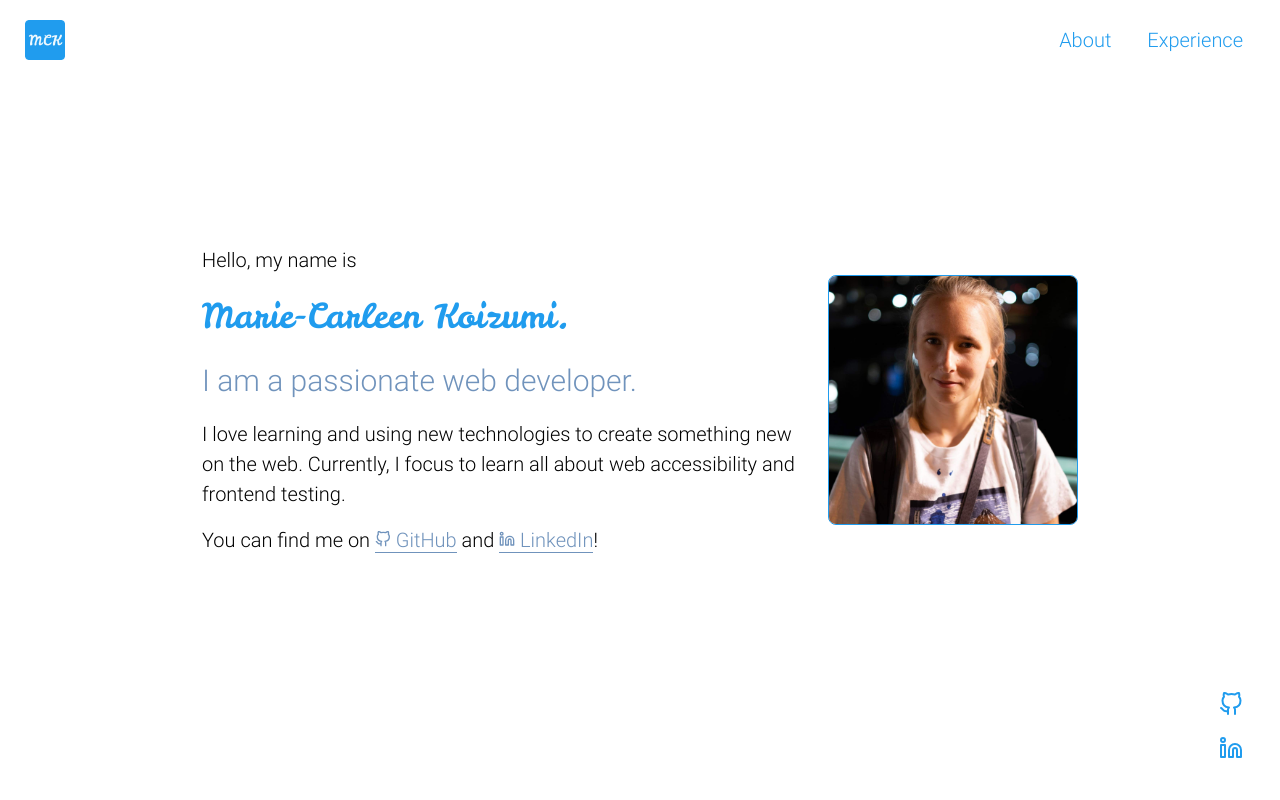
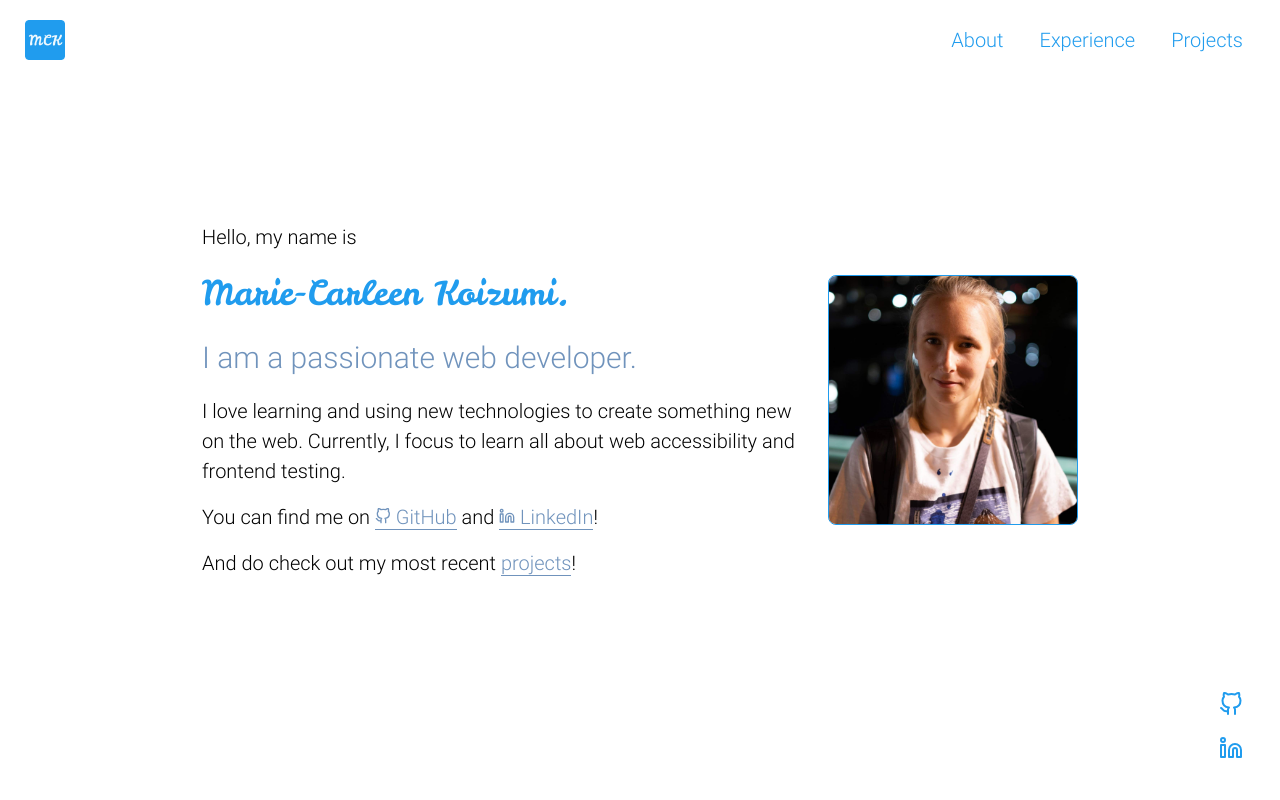
Before and after one commit to macfrei/portfolio, a React (Create React App) app: page / in a window 1280 px wide. Shown: the top 800 px of the page. Built offline with nearby package versions, Linux system fonts and the light colour scheme.

Commit message:
Add link to projects section

```diff
--- a/src/App.js
+++ b/src/App.js
@@ -3,6 +3,7 @@ import About from './components/About';
 import Experience from './components/Experience';
 import Header from './components/Header';
 import Hero from './components/Hero';
+import Projects from './components/Projects';
 import SocialMenu from './components/SocialMenu';
 
 function App() {
@@ -13,6 +14,7 @@ function App() {
         <Hero />
         <About />
         <Experience />
+        <Projects />
       </Main>
       <SocialMenuStyled color="var(--primary-blue)" />
     </AppContainer>
--- a/src/components/Header.js
+++ b/src/components/Header.js
@@ -10,6 +10,10 @@ const links = [
   {
     name: 'Experience',
     id: '#experience',
+  },
+  {
+    name: 'Projects',
+    id: '#projects',
   },
 ];
 
--- a/src/components/Hero.js
+++ b/src/components/Hero.js
@@ -31,6 +31,10 @@ export default function Hero() {
           >
             <Linkedin size="16" /> LinkedIn
           </Link>
+          !
+        </p>
+        <p>
+          And do check out my most recent <Link href="#projects">projects</Link>
           !
         </p>
       </TextGroup>
```
